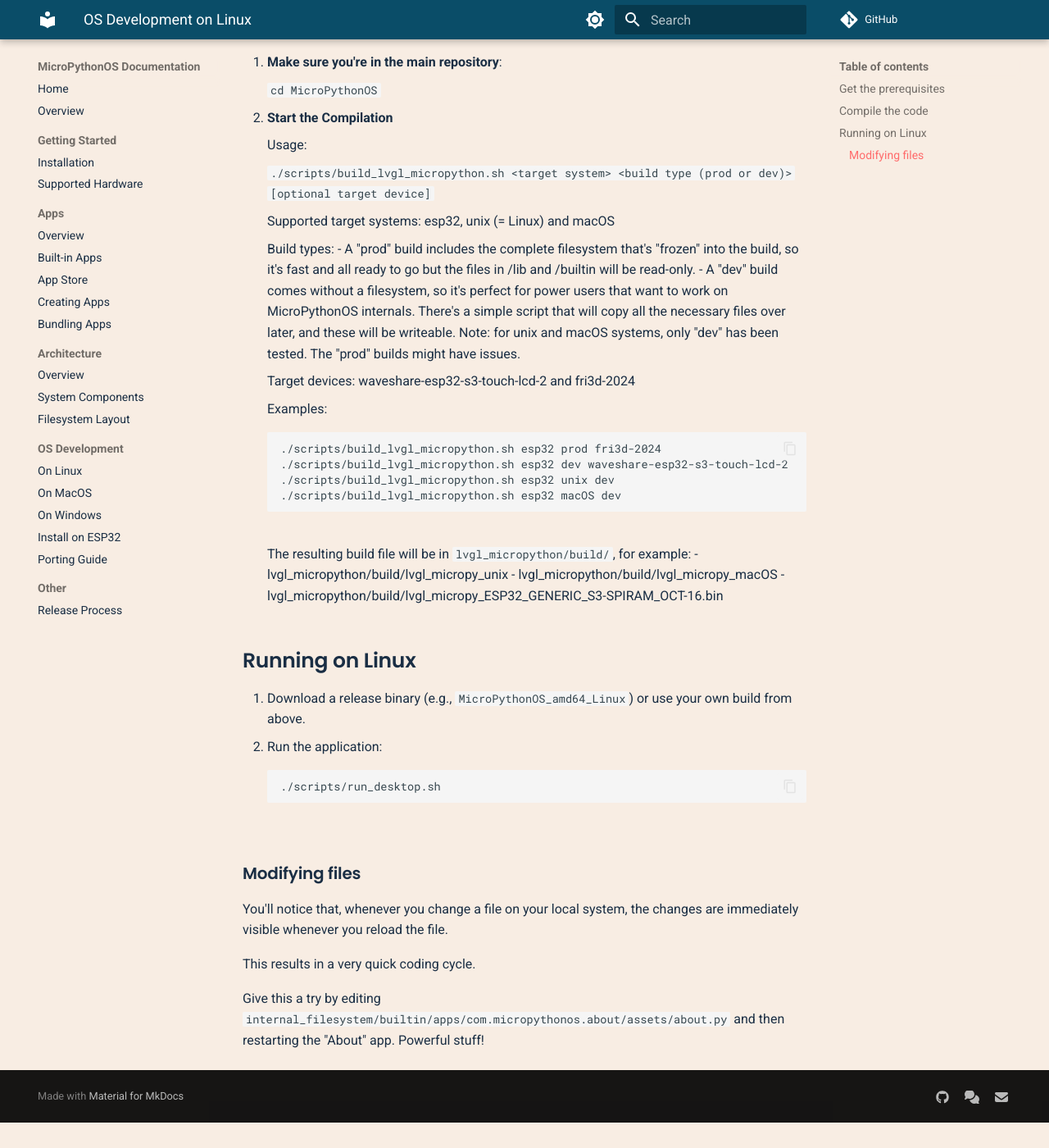
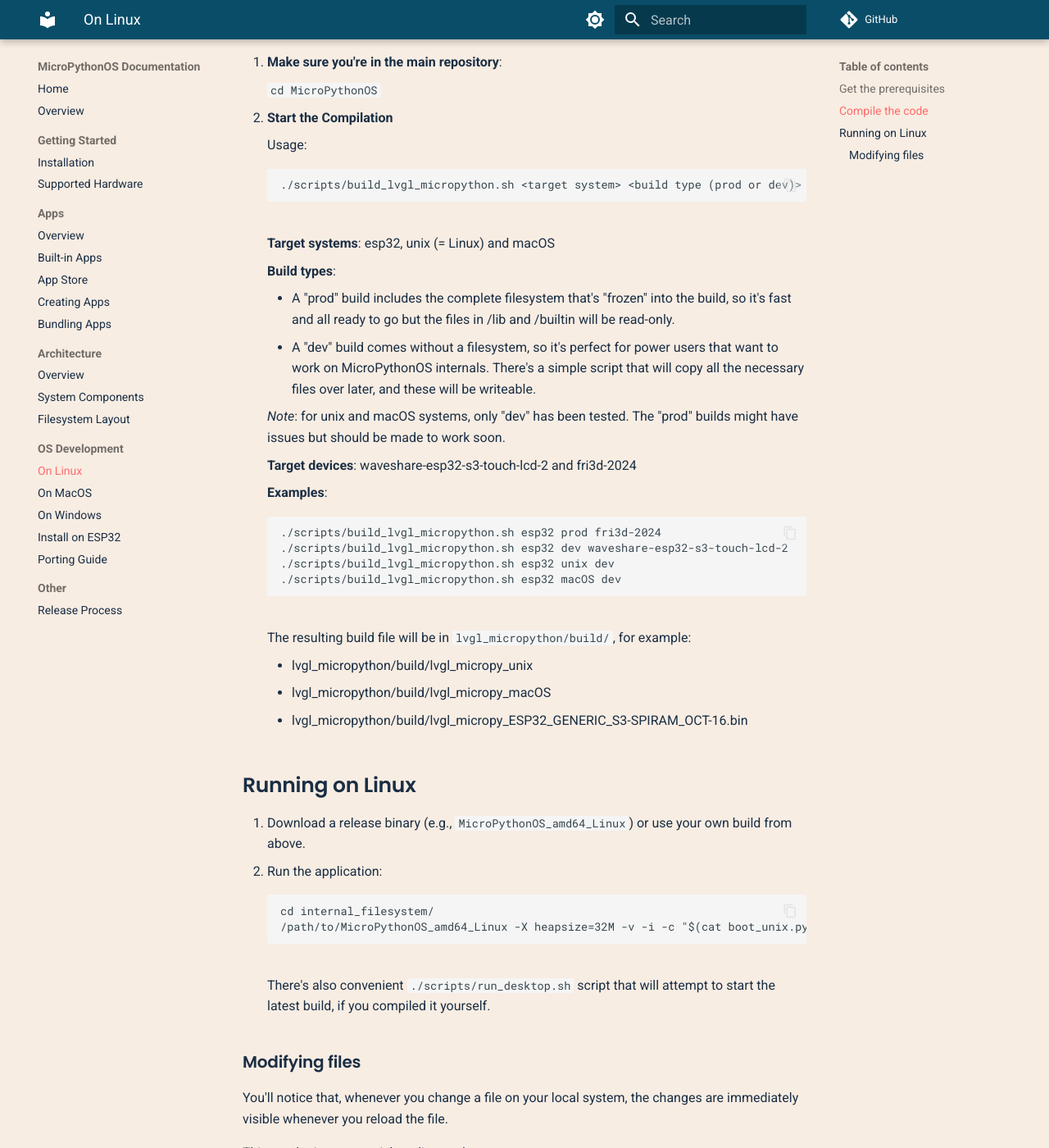
Before and after one commit to MicroPythonOS/docs, an MkDocs documentation site: the page built from docs/os-development/linux.md, in a window 1280 px wide and 1400 px high, scrolled down 690 px. Shown: the whole window at 82% size. Built offline with MkDocs 1.6.1 and Material for MkDocs 9.7.7, drawn with Linux system fonts in a browser that asks for light colours; comment, search, counter and statistics services are not loaded; before the commit the page ends 2059 px from its top, so only the background shows below that.

Commit message:
Improve linux

````diff
--- a/docs/os-development/building-for-linux.md
+++ b/docs/os-development/linux.md
@@ -33,20 +33,24 @@
 
     Usage:
 
+    <pre>
     ```
     ./scripts/build_lvgl_micropython.sh <target system> <build type (prod or dev)> [optional target device]
     ```
+    </pre>
 
-    Supported target systems: esp32, unix (= Linux) and macOS
+    **Target systems**: esp32, unix (= Linux) and macOS
 
-    Build types:
+    **Build types**:
+
     - A "prod" build includes the complete filesystem that's "frozen" into the build, so it's fast and all ready to go but the files in /lib and /builtin will be read-only.
     - A "dev" build comes without a filesystem, so it's perfect for power users that want to work on MicroPythonOS internals. There's a simple script that will copy all the necessary files over later, and these will be writeable.
-    Note: for unix and macOS systems, only "dev" has been tested. The "prod" builds might have issues.
 
-    Target devices: waveshare-esp32-s3-touch-lcd-2 and fri3d-2024
+    _Note_: for unix and macOS systems, only "dev" has been tested. The "prod" builds might have issues but should be made to work soon.
 
-    Examples:
+    **Target devices**: waveshare-esp32-s3-touch-lcd-2 and fri3d-2024
+
+    **Examples**:
 
     <pre>
     ```
@@ -58,6 +62,7 @@
     </pre>
 
     The resulting build file will be in `lvgl_micropython/build/`, for example:
+
     - lvgl_micropython/build/lvgl_micropy_unix
     - lvgl_micropython/build/lvgl_micropy_macOS
     - lvgl_micropython/build/lvgl_micropy_ESP32_GENERIC_S3-SPIRAM_OCT-16.bin
@@ -69,9 +74,12 @@
 
     <pre>
     ```
-    ./scripts/run_desktop.sh
+    cd internal_filesystem/
+    /path/to/MicroPythonOS_amd64_Linux -X heapsize=32M -v -i -c "$(cat boot_unix.py main.py)"
     ```
     </pre>
+
+    There's also convenient `./scripts/run_desktop.sh` script that will attempt to start the latest build, if you compiled it yourself.
 
 ### Modifying files
 
````
